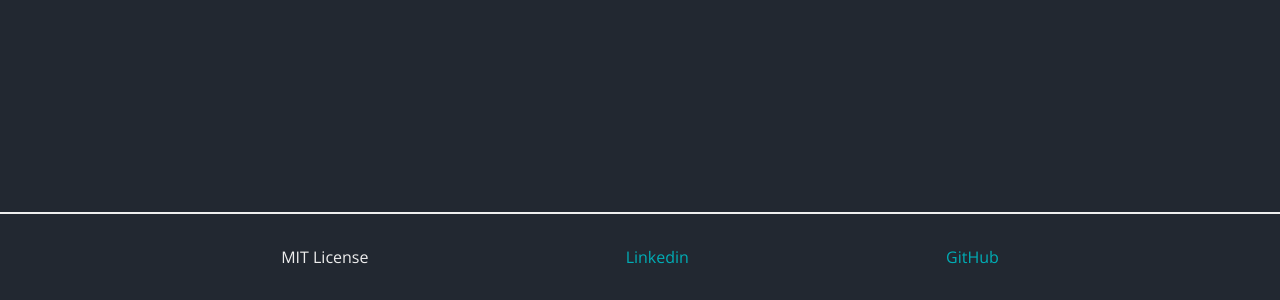
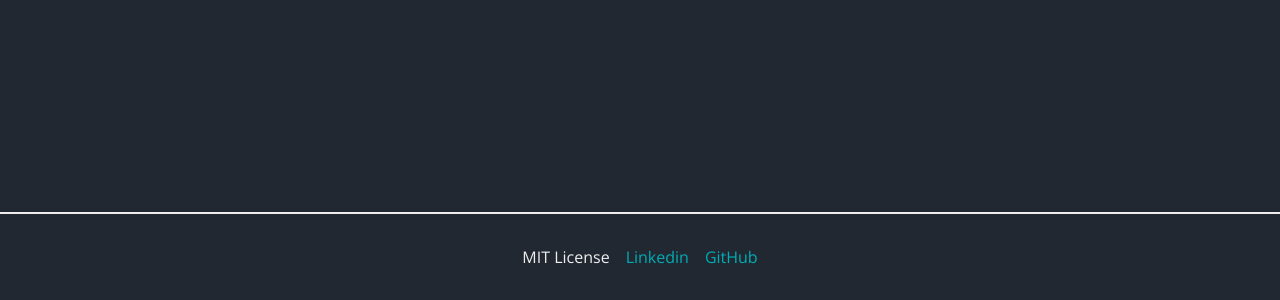
Before and after one commit to MatheusAndrade23/Go_Drink_React, a React (Create React App) app: page / in a window 1280 px wide. Shown: the part 588-888 px from the top of the page. Built offline with nearby package versions, Linux system fonts and the light colour scheme.

Commit message:
Update styles.js

```diff
--- a/src/components/Footer/styles.js
+++ b/src/components/Footer/styles.js
@@ -5,9 +5,14 @@ export const Footer = styled.footer`
     width: 100%;
     display: flex;
     flex-direction: row;
-    justify-content: space-evenly;
+    justify-content: center;
     background-color: ${theme.colors.fourthColor};
     border-top: 2px solid ${theme.colors.primaryColor};
-    padding: ${theme.spacings.small} ${theme.spacings.medium};
+    padding: ${theme.spacings.medium};
+
+    & p,
+    a {
+      margin: ${theme.spacings.xsmall};
+    }
   `}
 `;
```
